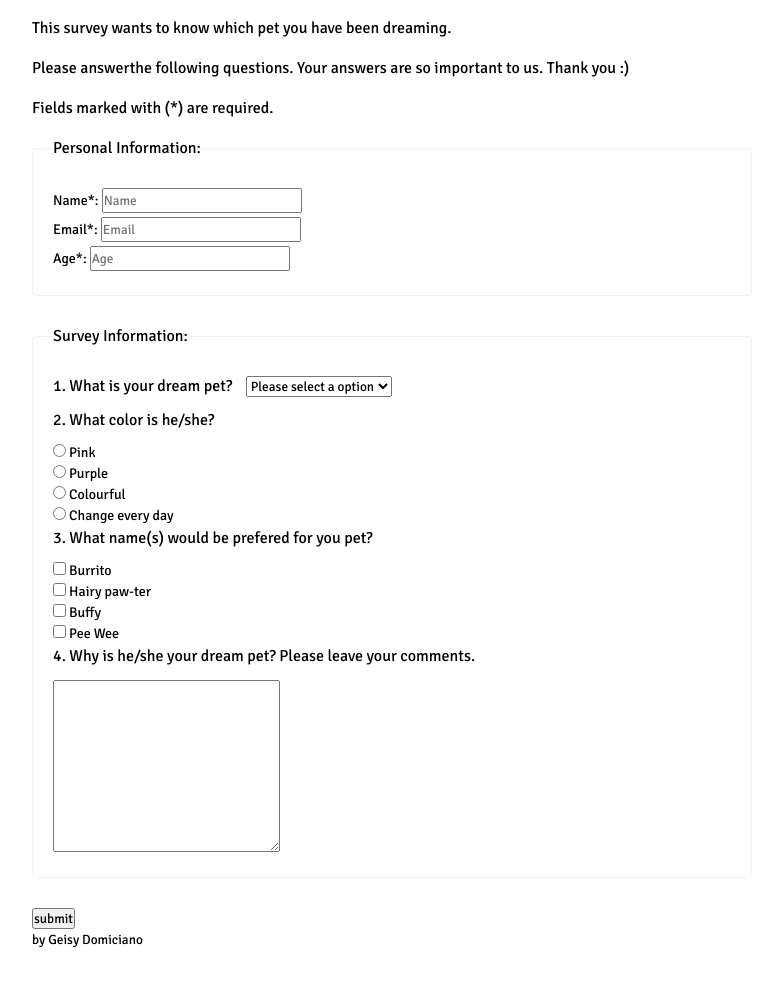
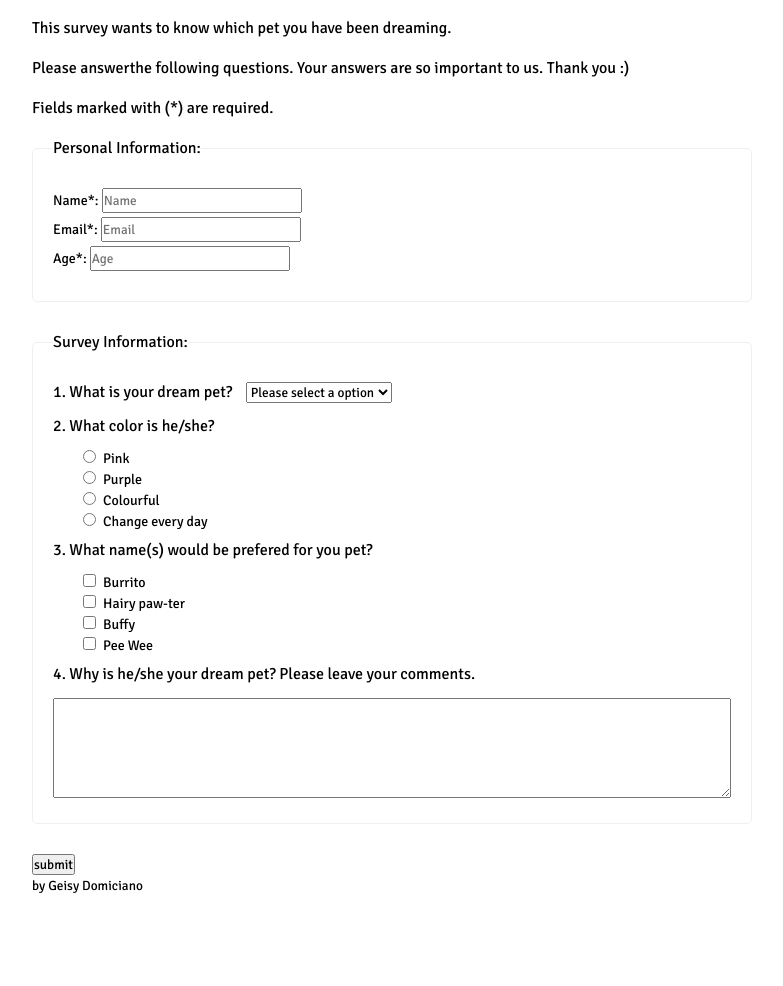
Before and after one commit to gdomiciano/dreamy-pet-survey, a plain HTML site: page index.html in a window 1280 px wide. Shown: the part 112-1098 px from the top of the page, without its empty margins (248-1031 px from the left). After the commit the page ends 1067 px from the top, so only its background shows below. Drawn offline with Linux system fonts and the light colour scheme.

Commit message:
:lipstick: update style og form elements

```diff
--- a/index.html
+++ b/index.html
@@ -80,7 +80,7 @@
         </label>
 
         <p class="question">4. Why is he/she your dream pet? Please leave your comments.</p>
-        <textarea name="comments" id="comments" cols="30" rows="10"></textarea>
+        <textarea name="comments" class="comments" id="comments"></textarea>
       </fieldset>
       <input type="submit" value="submit">
     </form>
--- a/styles/style.css
+++ b/styles/style.css
@@ -43,6 +43,11 @@ body {
   margin-bottom: 4px;
 }
 
+.fieldset .label:last-of-type,
+.fieldset .label:nth-of-type(4) {
+  margin-bottom: 10px;
+}
+
 .field {
   width: 200px;
   height: 25px;
@@ -56,3 +61,18 @@ body {
   display: inline-block;
   margin-right: 10px;
 }
+
+.radio-button,
+.checkbox {
+  display: inline-block;
+  margin: 0 4px 0 30px;
+}
+
+.comments {
+  width: 100%;
+  color: #333;
+  line-height: 20px;
+  font-size: 14px;
+  resize: vertical;
+  min-height: 100px;
+}
```
